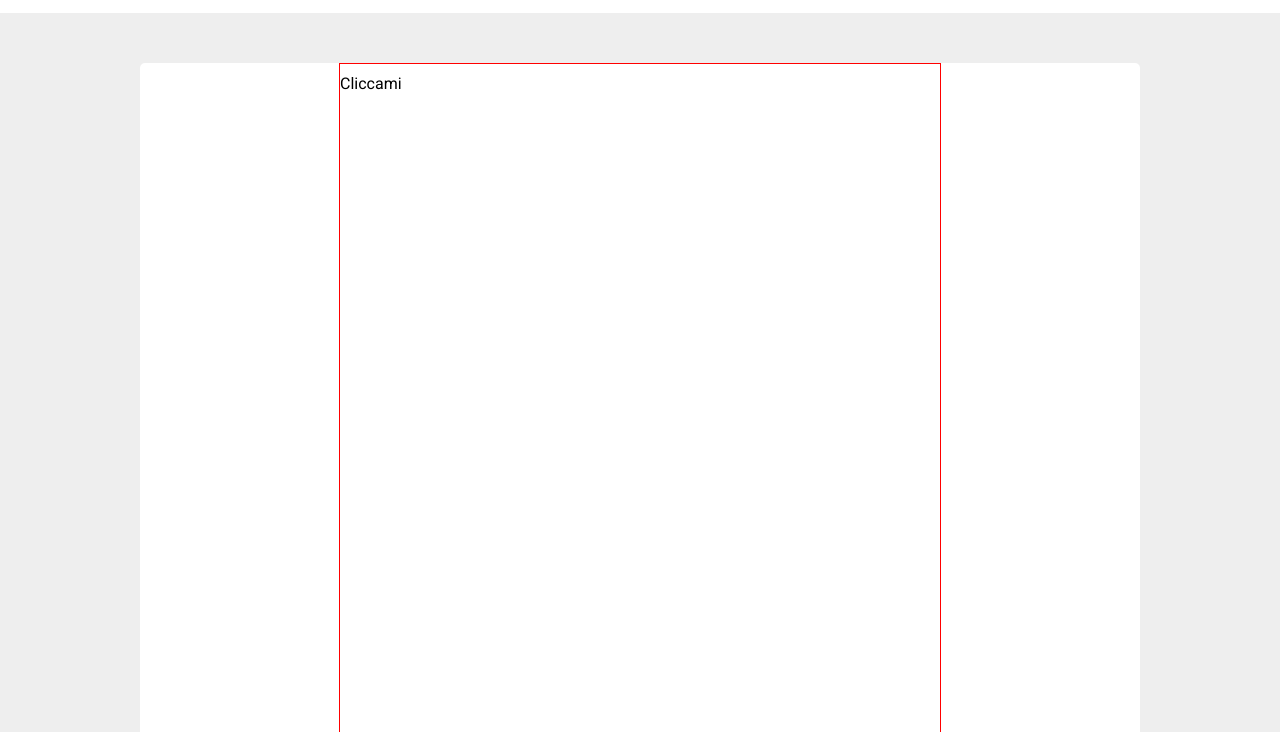
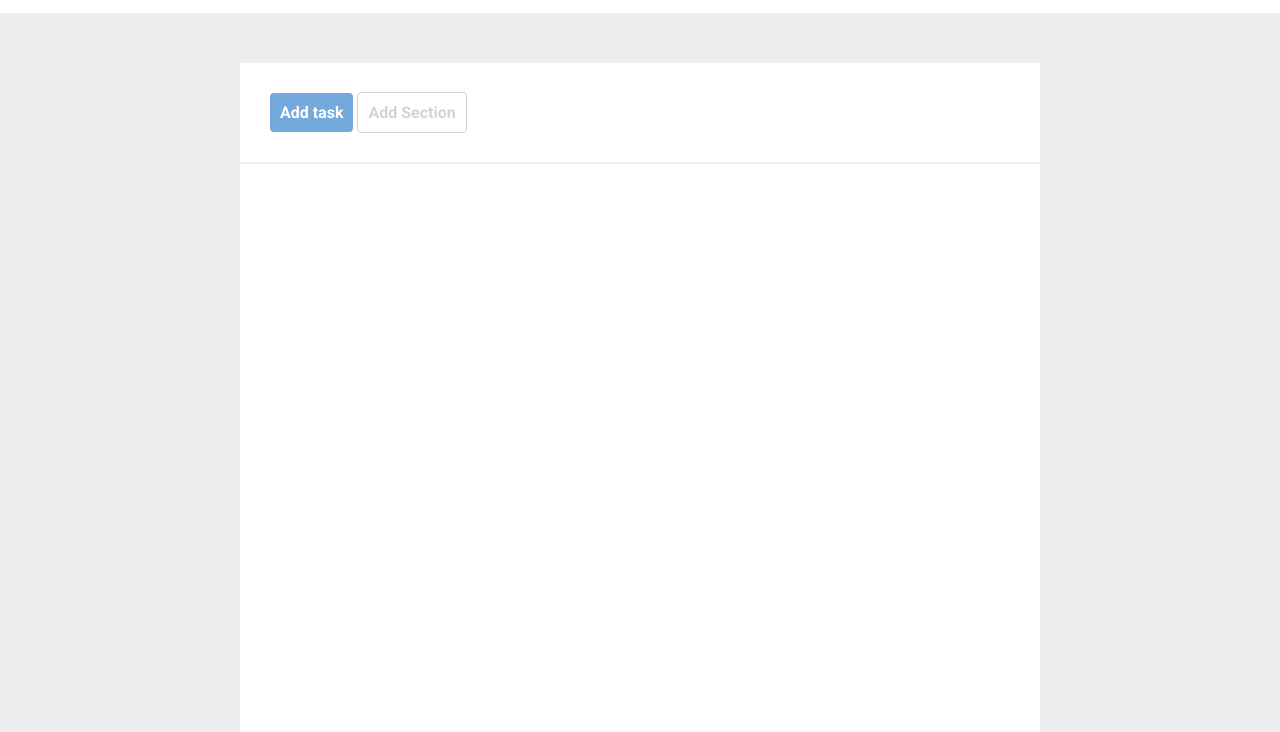
Before and after one commit to francescomiceli/html-css-toboolist, a plain HTML site: page index.html in a window 1280 px wide. Shown: the part 68-800 px from the top of the page. Drawn offline with Linux system fonts and the light colour scheme.

Commit message:
aggiunta bottoni

```diff
--- a/index.html
+++ b/index.html
@@ -25,8 +25,10 @@
 <!-- Main -->
 <div class="container">
     <div class="container_2">
-        <div class="button">Cliccami</div>
+        <div class="button">Add task</div>
+        <div class="button-tr">Add Section</div>
     </div>
+
 </div>
 <!-- End Main -->
 
--- a/style.css
+++ b/style.css
@@ -7,5 +7,10 @@ body{background-color: #eee; margin: 0;font-family: 'Roboto', sans-serif;}
 
 /* !Container */
 
-.container{max-width: 1000px; margin: 0 auto; background-color: #fff;border-radius: 5px;}
-.container_2{border: 1px solid red; padding-top: 10px; height: 800px; max-width: 600px; background-color: #fff; margin: 50px auto;}
+.container{max-width: 1000px; margin: 0 auto; background-color: #fff;border-radius: 5px;  height: 800px; max-width: 800px; }
+.container_2{border-bottom: 2px solid #eee; padding: 30px;background-color: #fff; margin: 50px auto;}
+
+
+
+.button{background-color: rgb(115, 170, 219); display: inline-block; padding: 10px; border-radius: 4px;color: #fff; font-weight: bold; border: 2px lightgray;}
+.button-tr{background-color: none; padding: 10px; display: inline; border-radius: 4px;color: lightgray; font-weight: bold; border: 1px solid lightgray;}
```
